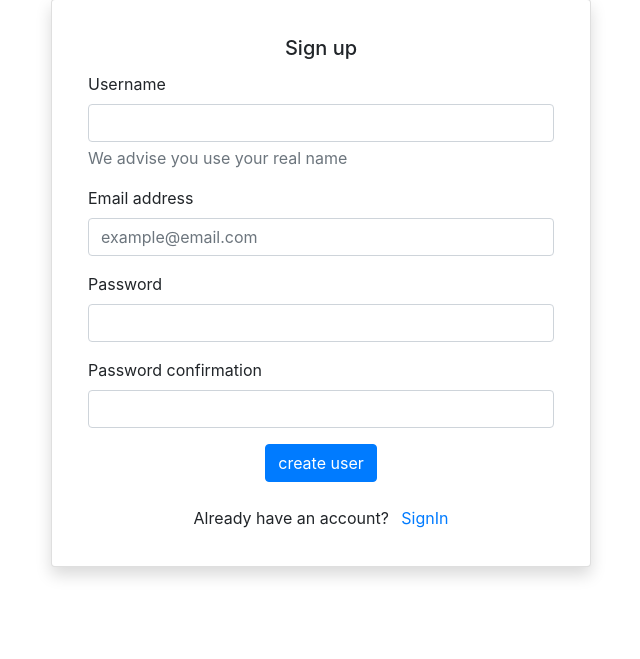
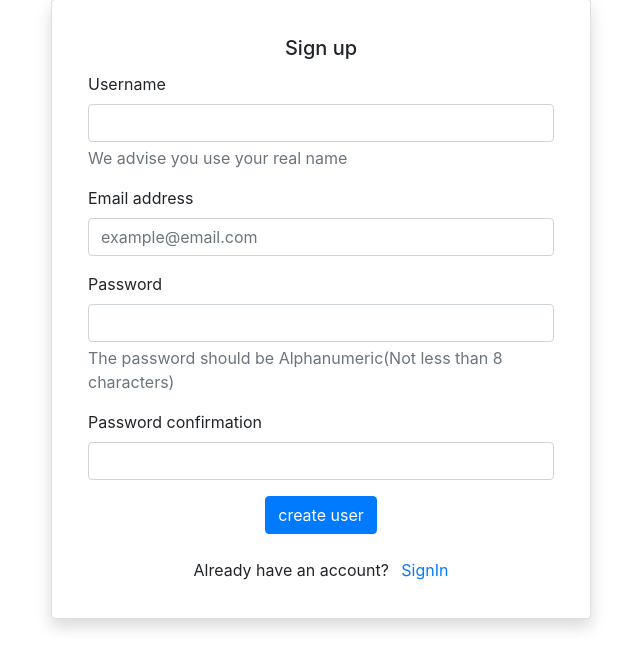
Before and after one commit to dcccalvin/SkyLog, a Django app: page /register/ in a window 1280 px wide. Shown: the part 81-740 px from the top of the page, without its empty margins (319-959 px from the left). Run offline with Django 4.2, Linux system fonts and the light colour scheme.

Commit message:
Enhance registration form with password guidelines for improved user experience

```diff
--- a/Pilot_Logbook/users/templates/registration/register.html
+++ b/Pilot_Logbook/users/templates/registration/register.html
@@ -37,6 +37,7 @@
         <div class="mb-3">
           <label for="exampleInputPassword1" class="form-label">{{ form.password1.label }}</label>
           <input type="password" class="form-control" id="{{ form.password1.id_for_label }}" name="{{ form.password1.name }}" value="{{ form.password1.value|default:'' }}" required>
+          <div id="emailHelp" class="form-text text-muted">The password should be Alphanumeric(Not less than 8 characters)</div>
         </div>
 
         <div class="mb-3">
```
Also changed, not shown: Pilot_Logbook/db.sqlite3.
